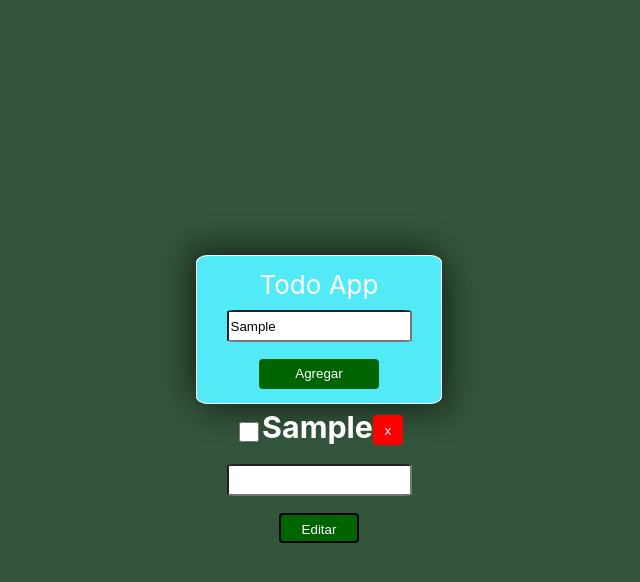
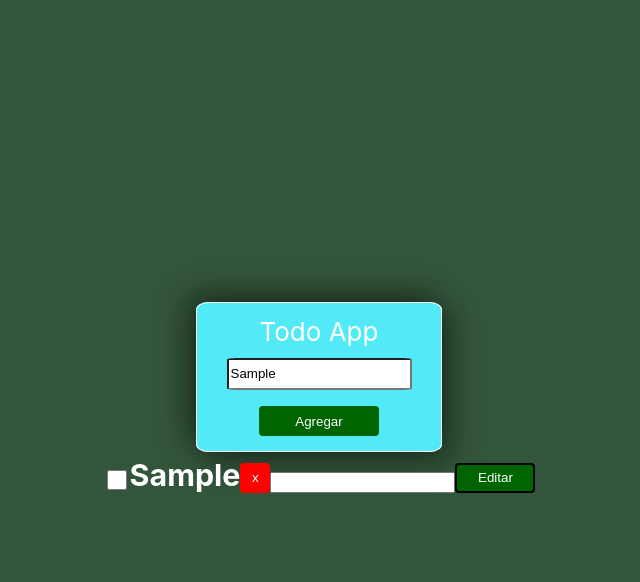
Before and after one commit to jhonsteven15/Todo, a React (Create React App) app: page / in a window 1280 px wide. Both pictures are taken after typing "Sample" into the empty fields and a click on the button "Agregar". Shown: the top 582 px of the page, without its empty margins (321-961 px from the left). Built offline with nearby package versions, Linux system fonts and the light colour scheme.

Commit message:
Update Todo.jsx

```diff
--- a/src/components/Todo.jsx
+++ b/src/components/Todo.jsx
@@ -17,18 +17,17 @@ const Todo = ({ todo, index, deleteTodo, modifyTodo, toggleComplete, handleChang
           <button className='btn-delete' onClick={() => deleteTodo(index)}>
            x
           </button>
-          </div>
 
 
-        <form className="formulario" >
-        <input type="text" name= 'todo' onChange={handleChange}/>
+
+
+        <input type="text" className= 'editar' name= 'todo' onChange={handleChange}/>
         <button className='btn-edit' onClick={() => modifyTodo    (index)}>
           Editar
         </button>
 
 
-        </form>
-
+        </div>
 
 
 
```
